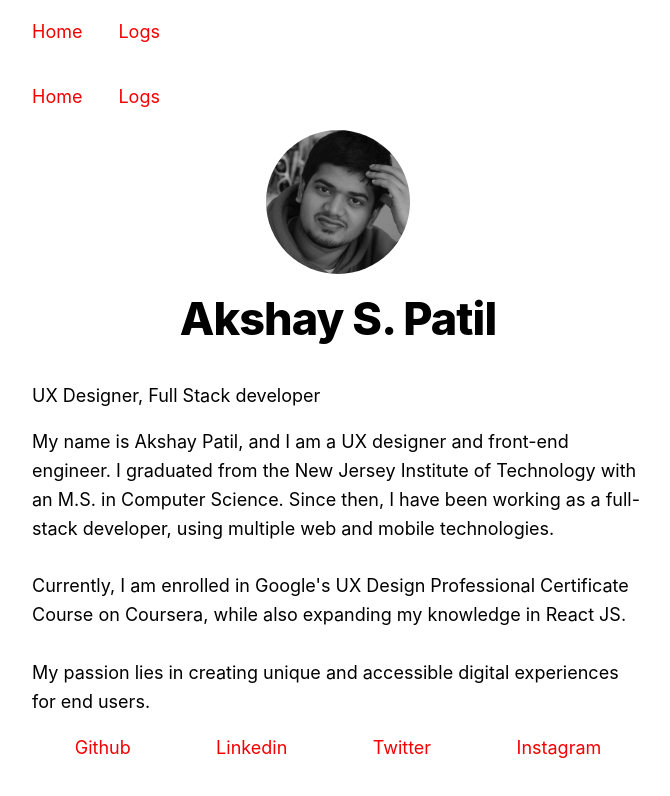
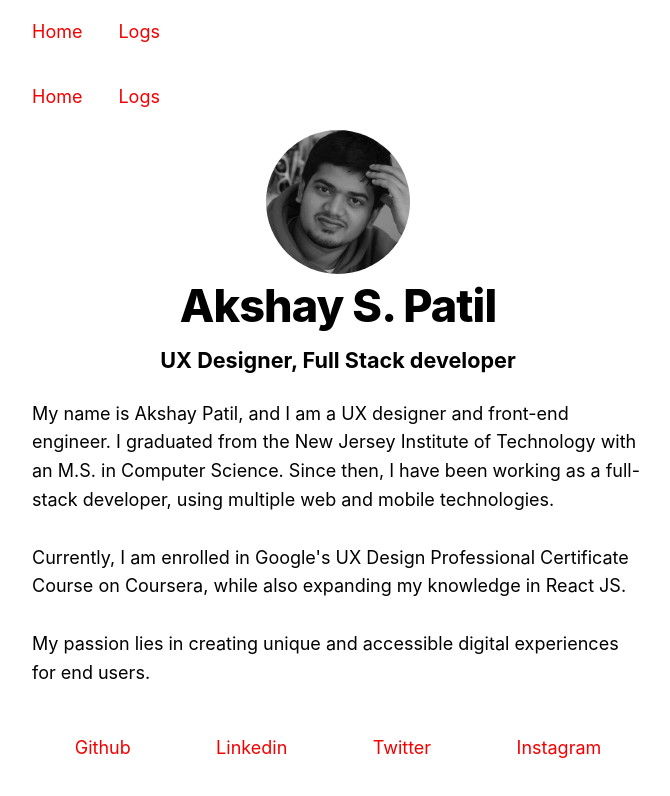
Before and after one commit to akshaypatil26/nextjs-blog, a Next.js app: page /newhome in a window 1280 px wide. Shown: the top 796 px of the page, without its empty margins (302-972 px from the left). Built offline with nearby package versions, Linux system fonts and the light colour scheme.

Commit message:
fixed text under display picture. plus minor changes

```diff
--- a/components/intropage.js
+++ b/components/intropage.js
@@ -4,10 +4,9 @@ export default function Intropage() {
   return (
     <>
       <section>
-        <div>
-          {/* <h2 className={styles.heading}>Akshay S. Patil</h2> */}
+        {/* <div>
           <p>UX Designer, Full Stack developer</p>
-        </div>
+        </div> */}
         <p>
           My name is Akshay Patil, and I am a UX designer and front-end
           engineer. I graduated from the New Jersey Institute of Technology with
@@ -22,8 +21,8 @@ export default function Intropage() {
           My passion lies in creating unique and accessible digital experiences
           for end users.
         </p>
+        <br></br>
       </section>
-
       <section className="sociallinks">
         <a target="_blank" href="https://github.com/akshaypatil26">
           Github
@@ -41,6 +40,7 @@ export default function Intropage() {
           Instagram
         </a>
       </section>
+      <br></br> <br></br>
     </>
   );
 }
--- a/components/layout.js
+++ b/components/layout.js
@@ -39,6 +39,9 @@ export default function Layout({ children, home }) {
               alt=""
             />
             <h1 className={utilStyles.heading2Xl}>{name}</h1>
+            <h3 className={utilStyles.headingMd}>
+              UX Designer, Full Stack developer
+            </h3>
           </>
         ) : (
           <></>
--- a/components/layout.module.css
+++ b/components/layout.module.css
@@ -21,3 +21,7 @@
   text-align: right;
   margin: 1rem auto
 }
+
+.subheading{
+  background-color: aqua;
+}
--- a/styles/utils.module.css
+++ b/styles/utils.module.css
@@ -3,7 +3,7 @@
   line-height: 1.2;
   font-weight: 800;
   letter-spacing: -0.05rem;
-  margin: 1rem 0;
+  margin: 0.3rem 0;
 }
 
 .headingXl {
@@ -11,18 +11,19 @@
   line-height: 1.3;
   font-weight: 800;
   letter-spacing: -0.05rem;
-  margin: 1rem 0;
+  margin: 0.3rem 0;
 }
 
 .headingLg {
   font-size: 1.5rem;
   line-height: 1.4;
-  margin: 1rem 0;
+  margin: 0.3rem 0;
 }
 
 .headingMd {
   font-size: 1.2rem;
   line-height: 1.5;
+  margin: 0.3rem 0;
 }
 
 .borderCircle {
```
